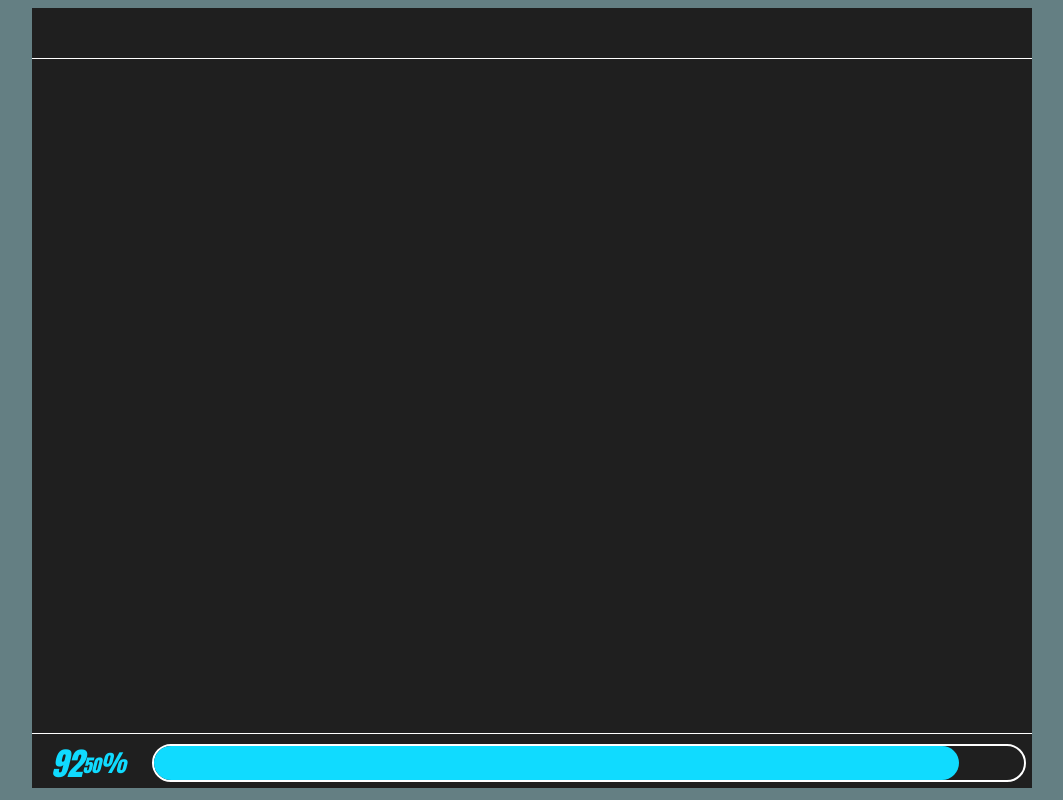
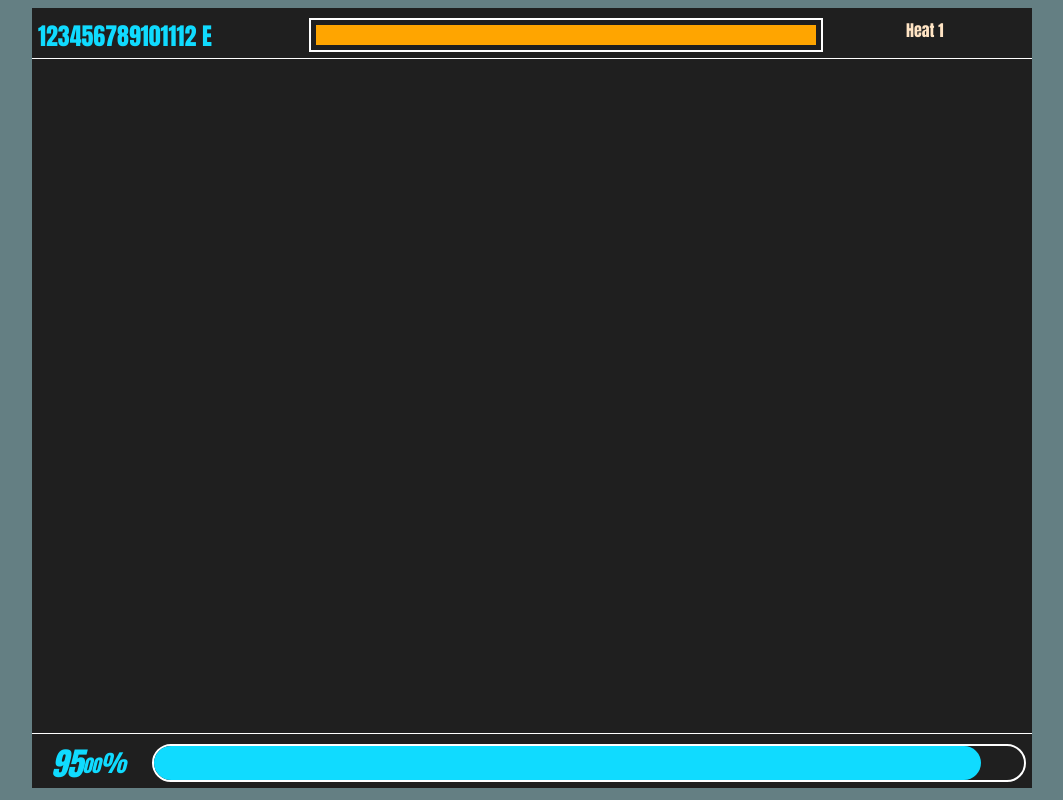
Before and after one commit to GoodJoe2049/splitter, a website with bundled scripts: page index.html in a window 1280 px wide. Shown: the whole page, without its empty margins (108-1171 px from the left). Built offline with nearby package versions, Linux system fonts and the light colour scheme.

Commit message:
start design on top ui

```diff
--- a/index.html
+++ b/index.html
@@ -16,7 +16,15 @@
     <div id="site-container">
       <div id="game-window-container">
         <div id="top-container">
+          <div id="total-energy-container"></div>
+          <div id="heat-bar-container">
+            <div id="heat-bar-border">
+              <div id="heat-bar"></div>
+            </div>
+          </div>
+          <div id="heat-level-container">
 
+          </div>
         </div>
         <div id="game-area">
 
--- a/src/State.mjs
+++ b/src/State.mjs
@@ -2,10 +2,16 @@ import {
     MAX_LIFE_BAR,
 } from "./state-constants.mjs";
 import BottomContainerUI from "./ui/bottom_container/BottomContainerUI.mjs";
+import TopContainerUI from "./ui/top_container/TopContainerUI.mjs";
 
 const startGame = () => {
     startTick();
-    //render the game screen
+    //render the game screen:
+    // bottom
+    // game
+    TopContainerUI.initRender();
+
+    // set all values (life bar, heat level, etc.)
     //start particle engine
     //start audio level loop
 };
@@ -36,6 +42,7 @@ const stopTick = () => {
 
 const raiseHeatLevel = () => {
     heatLevel++;
+    TopContainerUI.updateHeatLevel();
     // if heat level at a certain place:
     // pause ticks
     // activate loading screen for next heat level
@@ -57,8 +64,9 @@ const addLifeBarBy = (amount) => {
     } else {
         lifeBar += amount;
     }
-    BottomContainerUI.updateLifeUi();
+    BottomContainerUI.updateLifePercentAndBar();
     increaseTotalEnergyBy(amount);
+    TopContainerUI.updateTotalEnergy();
 };
 
 const subLifeBarBy = (amount) => {
@@ -72,7 +80,7 @@ const subLifeBarBy = (amount) => {
     } else {
         lifeBar -= amount;
     }
-    BottomContainerUI.updateLifeUi();
+    BottomContainerUI.updateLifePercentAndBar();
 };
 
 const missParticlePenalty = () => {
--- a/src/ui/bottom_container/BottomContainerUI.mjs
+++ b/src/ui/bottom_container/BottomContainerUI.mjs
@@ -1,7 +1,7 @@
 import State from "../../State.mjs";
 import { MAX_LIFE_BAR } from "../../state-constants.mjs";
 
-const updateLifeUi = () => {
+const updateLifePercentAndBar = () => {
     updatePercentage();
     updateLifeBar();
 };
@@ -18,7 +18,7 @@ const updateLifeBar = () => {
 };
 
 const BottomContainerUI = {
-    updateLifeUi,
+    updateLifePercentAndBar,
 };
 
 export default BottomContainerUI;
--- a/src/ui/game_container/GameContainerUI.mjs
+++ b/src/ui/game_container/GameContainerUI.mjs
@@ -1,7 +1,7 @@
 import State from "../../State.mjs";
 
 const playerClick = () => {
-    State.missParticlePenalty(); //example to remove
+    State.addLifeBarBy(100); //example to remove
     //this will handle whether a particle(s) are clicked on to add the respective points
     //otherwise remove the respective amount of points (missed clicks reduce points, penalty increasing with heat)
 };
--- /dev/null
+++ b/src/ui/top_container/TopContainerUI.mjs
@@ -0,0 +1,28 @@
+import State from "../../State.mjs";
+
+const initRender = () => {
+    updateTotalEnergy();
+    updateHeatBar();
+    updateHeatLevel();
+};
+
+const updateTotalEnergy = () => {
+    document.getElementById("total-energy-container").innerHTML = "123456789101112" + " E";
+};
+
+const updateHeatBar = () => {
+
+};
+
+const updateHeatLevel = () => {
+    document.getElementById("heat-level-container").innerHTML = "Heat " + State.getHeatLevel();
+};
+
+const TopContainerUI = {
+    initRender,
+    updateTotalEnergy,
+    updateHeatBar,
+    updateHeatLevel,
+};
+
+export default TopContainerUI;
--- a/src/ui/top_container/top-container.css
+++ b/src/ui/top_container/top-container.css
@@ -2,6 +2,48 @@
 #top-container {
     background-color: rgb(31, 31, 31);
     display: flex;
+    justify-content: space-between;
     flex: 0 1 50px;
     border-bottom: 1px solid rgb(255, 255, 255);
 }
+
+#total-energy-container {
+    min-width: 120px;
+    width: fit-content;
+    max-width: 50%;
+    margin-left: 6px;
+    margin-top: 10px;
+    color: rgb(16, 219, 255);
+    font-weight: lighter;
+    font-size: 24px;
+}
+
+#heat-bar-container {
+    width: auto;
+    padding: 10px;
+    max-width: 50%;
+    width: 50%;
+    height: 20px;
+}
+
+#heat-bar-border {
+    width: 100%;
+    height: 100%;
+    padding: 5px;
+    border: 2px solid rgb(255, 255, 255);
+}
+
+#heat-bar {
+    width: 100%;
+    height: 100%;
+    background-color: orange;
+}
+
+#heat-level-container {
+    display: flex;
+    min-width: 120px;
+    margin-right: 6px;
+    margin-top: 10px;
+    color: bisque;
+    float: right;
+}
```
